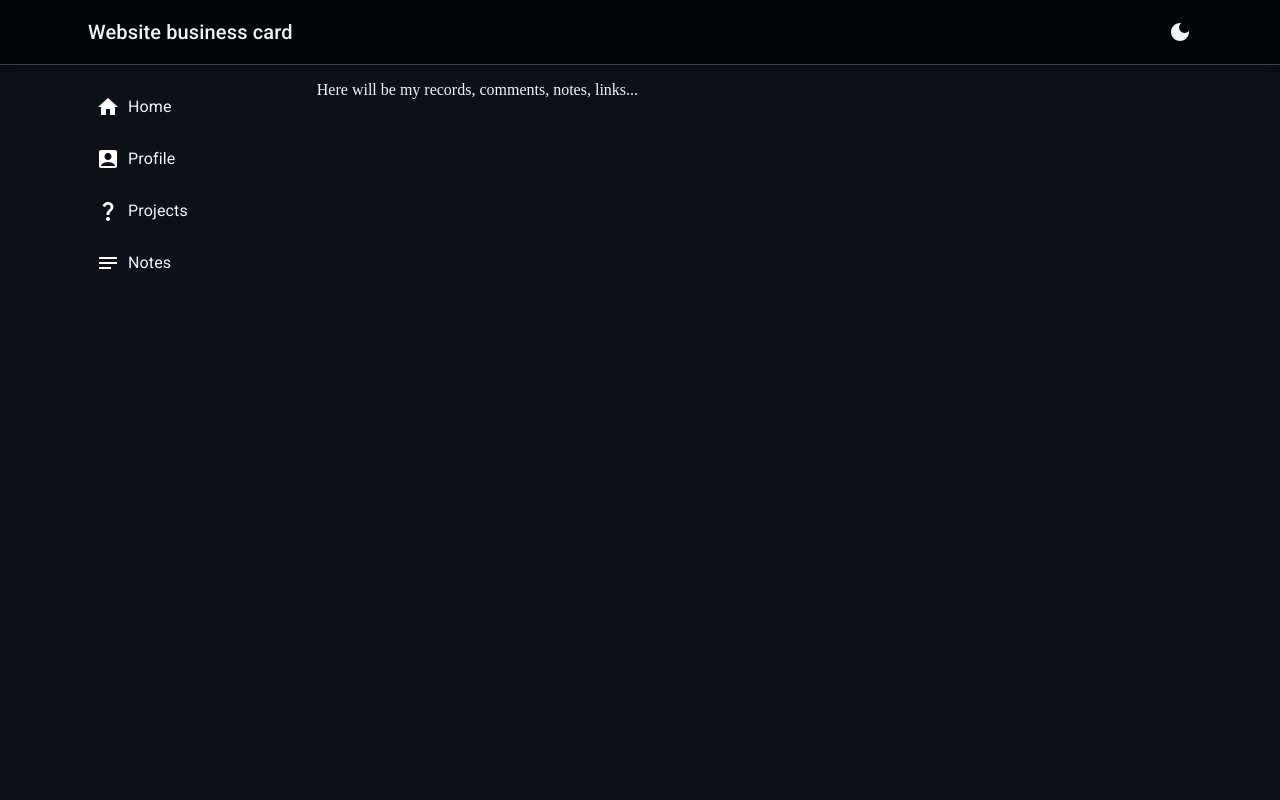
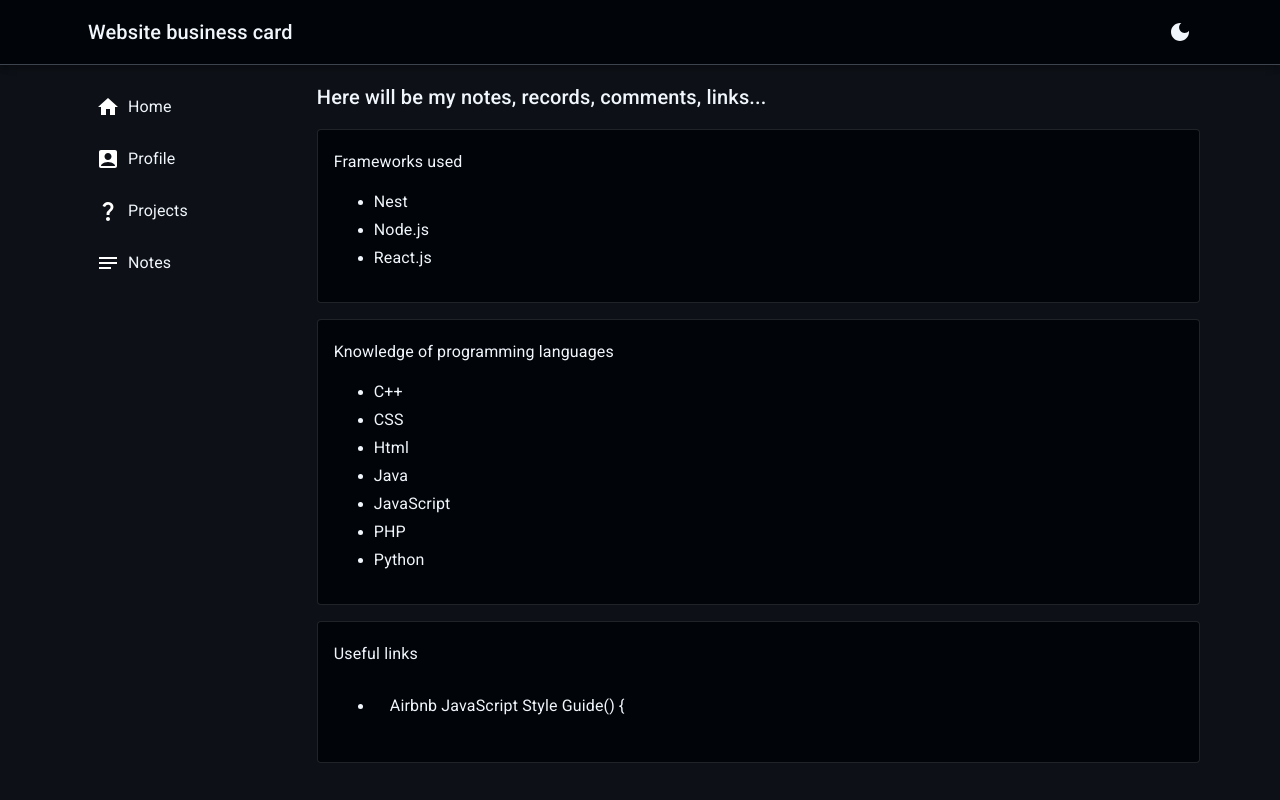
Before and after one commit to AL72RU/website-business-card, a React (Create React App) app: page /notes in a window 1280 px wide. Built offline with nearby package versions, Linux system fonts and the light colour scheme.

Commit message:
Update the Notes page

```diff
--- a/package.json
+++ b/package.json
@@ -6,6 +6,7 @@
   "dependencies": {
     "@emotion/react": "^11.13.3",
     "@emotion/styled": "^11.13.0",
+    "@fontsource/roboto": "^5.1.0",
     "@mui/icons-material": "^6.1.7",
     "@mui/material": "^6.1.7",
     "@testing-library/jest-dom": "^5.17.0",
--- a/src/App.js
+++ b/src/App.js
@@ -77,7 +77,7 @@ function App() {
                   <Route path={'/home'} element={<HomePage/>}/>
                   <Route path={'/profile'} element={<Profile/>}/>
                   <Route path={'/projects'} element={<Projects/>}/>
-                  <Route path={'/notes'} element={<Notes/>}/>
+                  <Route path={'/notes'} element={<Notes theme={theme}/>}/>
                   <Route path='*' element={<Navigate to='/home'/>}/>
                 </Routes>
               </Router>
--- a/src/pages/HomePage.jsx
+++ b/src/pages/HomePage.jsx
@@ -1,10 +1,12 @@
-import { Box } from '@mui/material';
+import { Box, Typography } from '@mui/material';
 
 export default function HomePage() {
 
   return (
     <Box flex={4} p={2} height={'calc(100vh - 97px)'}>
-      HomePage.
+      <Typography variant='h6'>
+        {'Home Page'}
+      </Typography>
     </Box>
   );
 }
--- a/src/pages/Notes.jsx
+++ b/src/pages/Notes.jsx
@@ -1,10 +1,82 @@
-import { Box } from '@mui/material';
+import { Box, Card, ListItemButton, ListItemText, Typography } from '@mui/material';
 
-export default function Notes() {
+const frameworks = {
+  title: 'Frameworks used',
+  list: [
+    'Nest',
+    'Node.js',
+    'React.js'
+  ]
+};
 
+const programming = {
+  title: 'Knowledge of programming languages',
+  list: [
+    'C++',
+    'CSS',
+    'Html',
+    'Java',
+    'JavaScript',
+    'PHP',
+    'Python'
+  ]
+};
+
+const links = {
+  title: 'Useful links',
+  list: [
+    {
+      name: 'Airbnb JavaScript Style Guide() {',
+      path: 'https://github.com/airbnb/javascript/blob/master/README.md'
+    },
+  ]
+};
+
+export default function Notes({ theme }) {
   return (
     <Box flex={4} p={2} height={'calc(100vh - 97px)'}>
-      Here will be my records, comments, notes, links...
+      <Typography variant='h6'>
+        {'Here will be my notes, records, comments, links...'}
+      </Typography>
+
+      {/*  Frameworks used  */}
+      <Card variant={'outlined'} color={'neutral'} sx={{ padding: 2, marginTop: 2 }}>
+        <ListItemText primary={frameworks.title} />
+        <ul>
+          {frameworks.list.map((item, index) => (
+            <li key={index}>
+              <ListItemText primary={item} />
+            </li>
+          ))}
+        </ul>
+      </Card>
+
+      {/*  Knowledge of programming languages  */}
+      <Card variant={'outlined'} color={'neutral'} sx={{ padding: 2, marginTop: 2 }}>
+        <ListItemText primary={programming.title} />
+        <ul>
+          {programming.list.map((item, index) => (
+            <li key={index}>
+              <ListItemText primary={item} sx={{ color: theme.palette.text.primary }}/>
+            </li>
+          ))}
+        </ul>
+      </Card>
+
+      {/*  Useful links  */}
+      <Card variant={'outlined'} color={'neutral'} sx={{ padding: 2, marginTop: 2 }}>
+        <ListItemText primary={links.title} />
+        <ul>
+          {links.list.map(({ name, path }, index) => (
+            <li key={index}>
+              <ListItemButton component='a' href={path} target='_blank'>
+                <ListItemText primary={name} sx={{ color: theme.palette.text.primary }}/>
+              </ListItemButton>
+            </li>
+          ))}
+        </ul>
+      </Card>
+
     </Box>
   );
 }
--- a/src/pages/Profile.jsx
+++ b/src/pages/Profile.jsx
@@ -1,10 +1,12 @@
-import { Box } from '@mui/material';
+import { Box, Typography } from '@mui/material';
 
 export default function Profile() {
 
   return (
     <Box flex={4} p={2} height={'calc(100vh - 97px)'}>
-      Here will be my profile.
+      <Typography variant='h6'>
+        {'Here will be my profile.'}
+      </Typography>
     </Box>
   );
 }
--- a/src/pages/Projects.jsx
+++ b/src/pages/Projects.jsx
@@ -1,10 +1,12 @@
-import { Box } from '@mui/material';
+import { Box, Typography } from '@mui/material';
 
 export default function Projects() {
 
   return (
     <Box flex={4} p={2} height={'calc(100vh - 97px)'}>
-      Here will be my mini-projects.
+      <Typography variant='h6'>
+        {'Here will be my mini-projects.'}
+      </Typography>
     </Box>
   );
 }
```
Also changed, not shown: 1 other file (tests, documents, lock files or other folders).
